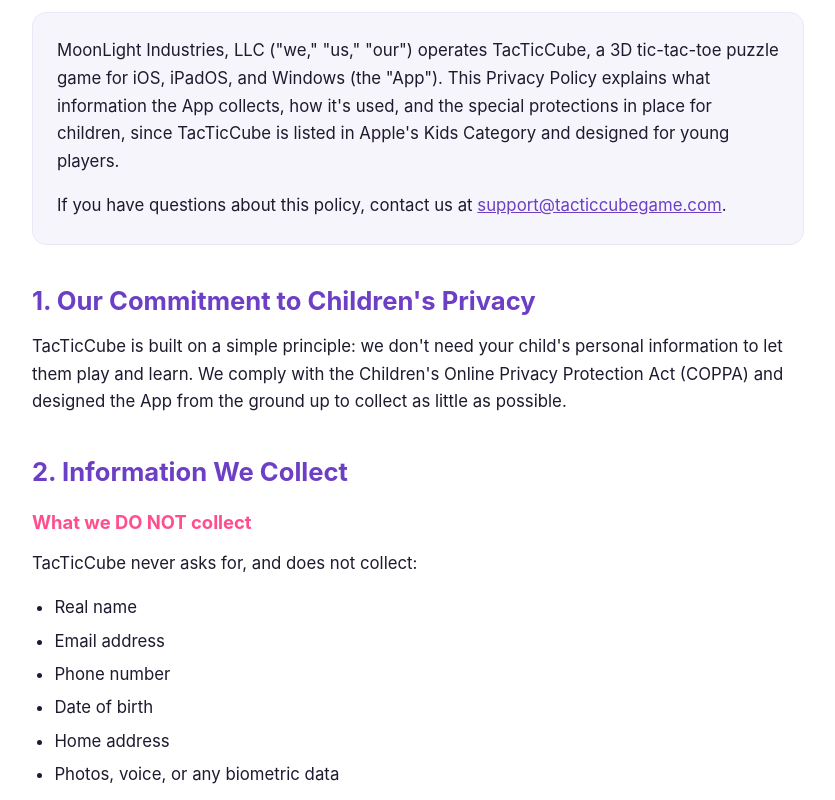
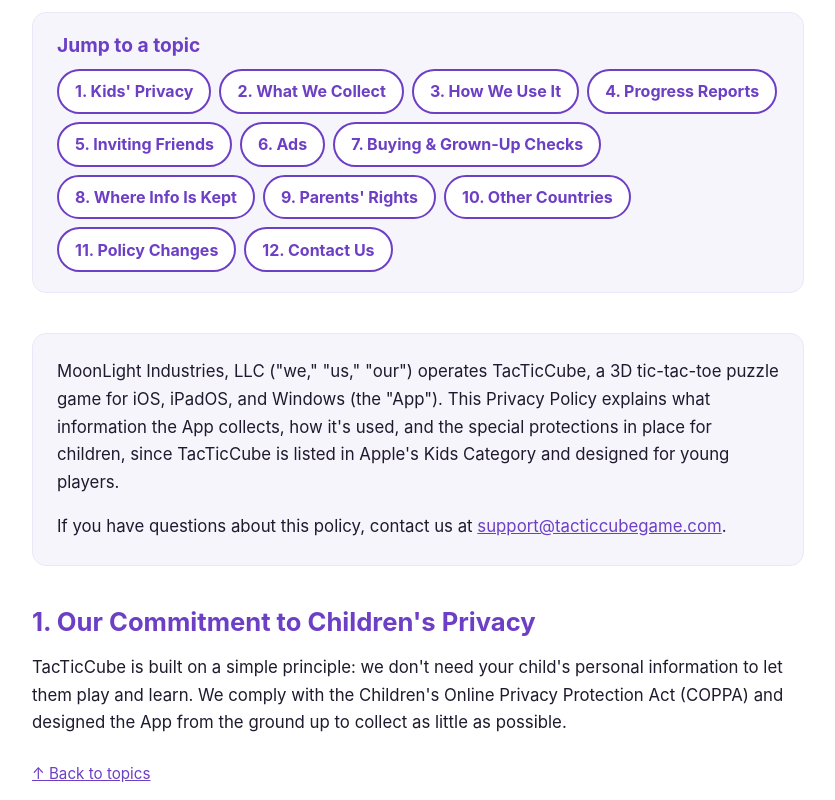
Before and after one commit to TacTicRon/TacTicCubeWebsite, a plain HTML site: page privacy.html in a window 1280 px wide. Shown: the part 340-1140 px from the top of the page, without its empty margins (222-1057 px from the left). Drawn offline with Linux system fonts and the light colour scheme.

Commit message:
Privacy Policy: add jump-to-topic links at top of page
Same "Jump to a topic" box as the other pages, with short kid-friendly
button names for all twelve numbered sections, plus "Back to topics" at the
end of each section. Policy wording is unchanged.

Co-Authored-By: Claude Opus 5.5 <noreply@anthropic.com>

```diff
--- a/privacy.html
+++ b/privacy.html
@@ -167,6 +167,49 @@
     .site-nav ul { justify-content: center; }
     .site-nav ul a { font-size: 0.88rem; padding: 0.35rem 0.65rem; }
   }
+  html { scroll-behavior: smooth; }
+  main section, #topics { scroll-margin-top: 80px; }
+  .topics {
+    background: #f7f5fc;
+    border-radius: 14px;
+    padding: 1.25rem 1.5rem;
+    border: 1px solid #ece7f7;
+    margin-bottom: 2.5rem;
+  }
+  .topics h2 {
+    font-size: 1.2rem;
+    border-bottom: none;
+    padding-bottom: 0;
+    margin: 0 0 0.75rem;
+  }
+  .topics ul {
+    list-style: none;
+    margin: 0;
+    padding: 0;
+    display: flex;
+    flex-wrap: wrap;
+    gap: 0.5rem;
+  }
+  .topics li { margin: 0; }
+  .topics a {
+    display: block;
+    padding: 0.45rem 1rem;
+    border-radius: 999px;
+    background: #fff;
+    border: 2px solid var(--purple);
+    color: var(--purple);
+    font-weight: 700;
+    text-decoration: none;
+    font-size: 1rem;
+  }
+  .topics a:hover, .topics a:focus { background: var(--purple); color: #fff; }
+  .back-to-top { margin-top: 1.5rem; font-size: 0.95rem; }
+  @media (max-width: 760px) {
+    main section, #topics { scroll-margin-top: 150px; }
+  }
+  @media (prefers-reduced-motion: reduce) {
+    html { scroll-behavior: auto; }
+  }
 </style>
 </head>
 <body>
@@ -198,17 +241,36 @@
 </div>
 
 <main>
+  <nav class="topics" id="topics" aria-label="Privacy Policy topics">
+    <h2>Jump to a topic</h2>
+    <ul>
+      <li><a href="#childrens-privacy">1. Kids' Privacy</a></li>
+      <li><a href="#what-we-collect">2. What We Collect</a></li>
+      <li><a href="#how-we-use">3. How We Use It</a></li>
+      <li><a href="#progress-reports">4. Progress Reports</a></li>
+      <li><a href="#referrals">5. Inviting Friends</a></li>
+      <li><a href="#ads">6. Ads</a></li>
+      <li><a href="#purchases">7. Buying &amp; Grown-Up Checks</a></li>
+      <li><a href="#storage">8. Where Info Is Kept</a></li>
+      <li><a href="#parent-rights">9. Parents' Rights</a></li>
+      <li><a href="#international">10. Other Countries</a></li>
+      <li><a href="#changes">11. Policy Changes</a></li>
+      <li><a href="#contact">12. Contact Us</a></li>
+    </ul>
+  </nav>
+
   <div class="intro">
     <p>MoonLight Industries, LLC ("we," "us," "our") operates TacTicCube, a 3D tic-tac-toe puzzle game for iOS, iPadOS, and Windows (the "App"). This Privacy Policy explains what information the App collects, how it's used, and the special protections in place for children, since TacTicCube is listed in Apple's Kids Category and designed for young players.</p>
     <p>If you have questions about this policy, contact us at <a href="mailto:support@tacticcubegame.com">support@tacticcubegame.com</a>.</p>
   </div>
 
-  <section>
+  <section id="childrens-privacy">
     <h2>1. Our Commitment to Children's Privacy</h2>
     <p>TacTicCube is built on a simple principle: we don't need your child's personal information to let them play and learn. We comply with the Children's Online Privacy Protection Act (COPPA) and designed the App from the ground up to collect as little as possible.</p>
+    <p class="back-to-top"><a href="#topics">↑ Back to topics</a></p>
   </section>
 
-  <section>
+  <section id="what-we-collect">
     <h2>2. Information We Collect</h2>
     <h3>What we DO NOT collect</h3>
     <p>TacTicCube never asks for, and does not collect:</p>
@@ -228,9 +290,10 @@
       <li><strong>Gameplay data:</strong> match results, win/loss record, and moves played, used to run the game itself and to power the teacher/parent progress-reporting feature described below.</li>
       <li><strong>A device-generated account identifier:</strong> an encrypted, randomly-generated ID (not tied to any personal information) used to sync a player's progress across devices and to support the in-house referral system.</li>
     </ul>
+    <p class="back-to-top"><a href="#topics">↑ Back to topics</a></p>
   </section>
 
-  <section>
+  <section id="how-we-use">
     <h2>3. How We Use Information</h2>
     <p>We use the information above only to:</p>
     <ul>
@@ -241,37 +304,43 @@
       <li>Provide customer support if a player or parent contacts us</li>
     </ul>
     <p>We do not use any information to build advertising profiles, and we do not sell information to anyone.</p>
+    <p class="back-to-top"><a href="#topics">↑ Back to topics</a></p>
   </section>
 
-  <section>
+  <section id="progress-reports">
     <h2>4. Teacher and Parent Progress Reporting</h2>
     <p>TacTicCube supports classroom use. A teacher creates a classroom and receives a join code, which they share with their students. A student enters that code once to join; from that point on, their match results and progress are visible to that teacher for educational purposes only.</p>
     <p>When a teacher creates a classroom, they confirm that they have the necessary authorization from their school and/or their students' parents to use TacTicCube for this purpose — consistent with COPPA's provision allowing a school or teacher acting with school authorization to consent on behalf of parents for tools used strictly for school purposes. We use any data shared this way only for progress tracking within that classroom — never for advertising or any other commercial purpose, and never shared beyond that teacher.</p>
     <p>A parent who wants to see their own child's progress outside of a classroom setting can do so directly within the App, without any additional sharing step.</p>
+    <p class="back-to-top"><a href="#topics">↑ Back to topics</a></p>
   </section>
 
-  <section>
+  <section id="referrals">
     <h2>5. Our Referral System</h2>
     <p>TacTicCube has an in-house referral system that rewards players for inviting others. It works entirely through encrypted, randomly-generated identifiers — never names, emails, or other personal information. One level of the referral chain is always donated to Camp Gratitude, a nonprofit supporting veterans and military families; other levels are only paid to referring players who hold an active Pro subscription, and a player may also choose to voluntarily donate their own earned share to Camp Gratitude. No child's personal information is ever shared with Camp Gratitude or anyone else as part of this system — only anonymized reward calculations.</p>
+    <p class="back-to-top"><a href="#topics">↑ Back to topics</a></p>
   </section>
 
-  <section>
+  <section id="ads">
     <h2>6. Advertising</h2>
     <p>On iOS and iPadOS, the free tier shows ads served through SuperAwesome (Kids Web Services), an ad network built specifically for children's apps. These ads are contextual only — never based on behavioral tracking, interest profiles, or cross-app/cross-site tracking. The Windows version of TacTicCube does not show ads at all. Purchasing Pro removes all ads.</p>
+    <p class="back-to-top"><a href="#topics">↑ Back to topics</a></p>
   </section>
 
-  <section>
+  <section id="purchases">
     <h2>7. In-App Purchases and Parental Gates</h2>
     <p>TacTicCube offers optional Pro and SuperPro purchases — one-time, not recurring — handled entirely through Apple's App Store (StoreKit) — we never directly process payment information ourselves. Apple's own purchase-protection features (such as Ask to Buy and Face ID/Touch ID confirmation) apply to any purchase made in the App.</p>
     <p>In addition, before starting a purchase, following a link outside the App, or sending a friend/referral invite, TacTicCube shows a parental gate: a simple math problem requiring a typed answer, deliberately designed to be easy for an adult and difficult for a young child to pass by guessing.</p>
+    <p class="back-to-top"><a href="#topics">↑ Back to topics</a></p>
   </section>
 
-  <section>
+  <section id="storage">
     <h2>8. Where Information Is Stored</h2>
     <p>Gameplay and account data is stored using Supabase, a secure cloud database provider, accessed only over encrypted connections. We do not use any third-party analytics or tracking SDKs.</p>
+    <p class="back-to-top"><a href="#topics">↑ Back to topics</a></p>
   </section>
 
-  <section>
+  <section id="parent-rights">
     <h2>9. Your Rights as a Parent</h2>
     <p>You can, at any time:</p>
     <ul>
@@ -281,24 +350,28 @@
       <li>Refuse further collection of your child's information</li>
     </ul>
     <p>To exercise any of these rights, email <a href="mailto:support@tacticcubegame.com">support@tacticcubegame.com</a> from the email address associated with your request, and we will respond promptly. You can also submit a deletion request directly through our <a href="/delete-request">Delete My Child's Data</a> form.</p>
+    <p class="back-to-top"><a href="#topics">↑ Back to topics</a></p>
   </section>
 
-  <section>
+  <section id="international">
     <h2>10. International Players</h2>
     <p>TacTicCube is available worldwide, including in regions with their own children's privacy laws (such as the EU's GDPR-K). We apply the protections in this policy to all players regardless of location.</p>
+    <p class="back-to-top"><a href="#topics">↑ Back to topics</a></p>
   </section>
 
-  <section>
+  <section id="changes">
     <h2>11. Changes to This Policy</h2>
     <p>If we make material changes to this policy, we will update the "Last updated" date above and, where appropriate, notify players/parents within the App.</p>
+    <p class="back-to-top"><a href="#topics">↑ Back to topics</a></p>
   </section>
 
-  <section>
+  <section id="contact">
     <h2>12. Contact Us</h2>
     <p>
       <strong>MoonLight Industries, LLC</strong><br>
       Email: <a href="mailto:support@tacticcubegame.com">support@tacticcubegame.com</a>
     </p>
+    <p class="back-to-top"><a href="#topics">↑ Back to topics</a></p>
   </section>
 </main>
 
```
